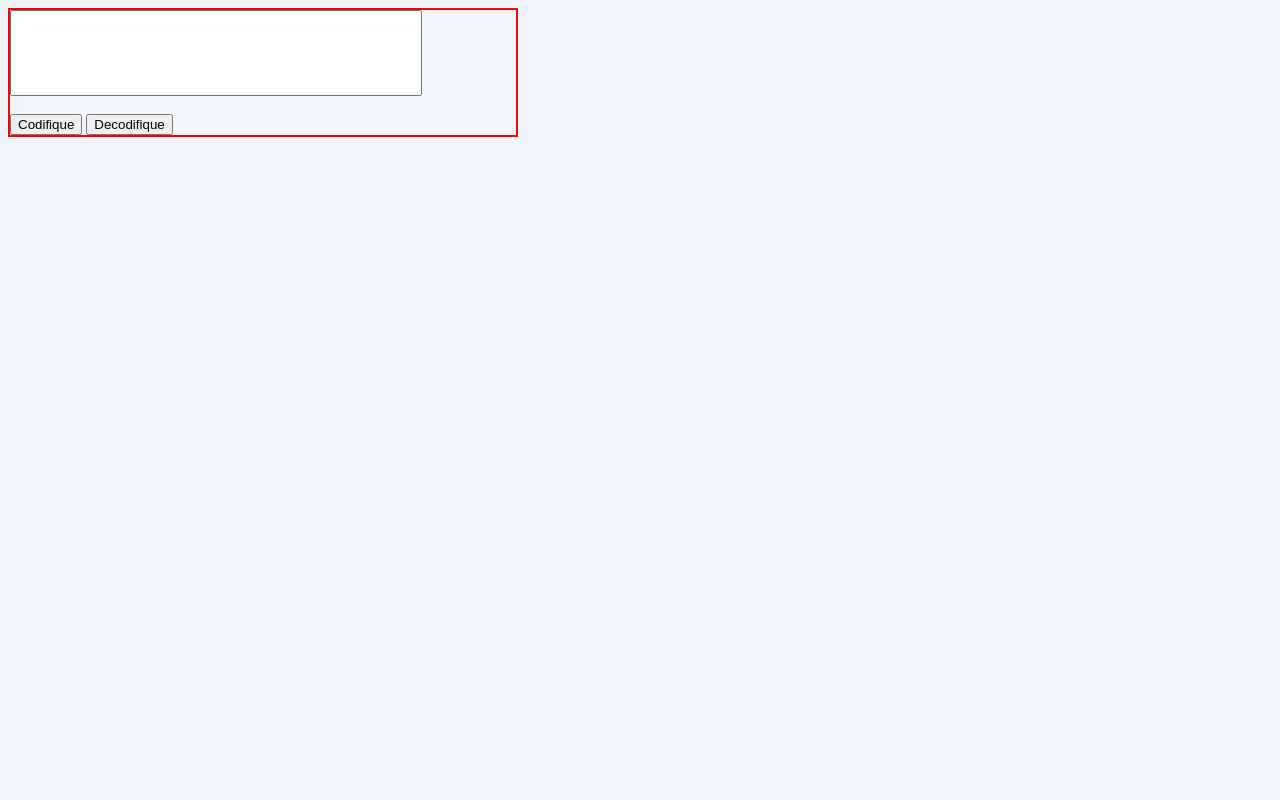
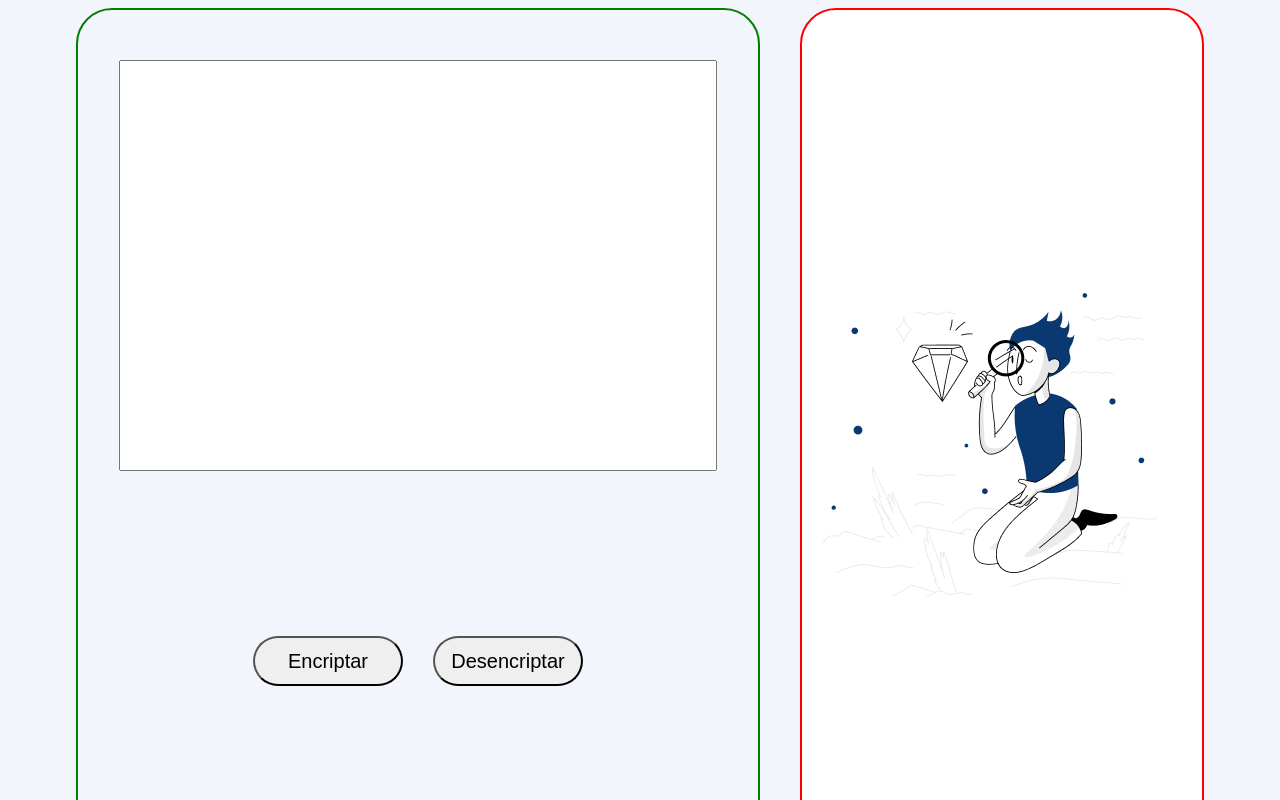
Before and after one commit to AlexVillaSC/Proyecto-encriptador, a plain HTML site: page index.html in a window 1280 px wide. Shown: the top 800 px of the page. Drawn offline with Linux system fonts and the light colour scheme.

Commit message:
Esta es la actualizacion de 5/08/2024

```diff
--- a/index.html
+++ b/index.html
@@ -11,17 +11,39 @@
 
 <body>
 
-    <div>
+    <div id = "general">
 
-        <input>
-        <br>
-        <br>
-        <button>Codifique</button>
-        <button>Decodifique</button>
+        <div id = "area-escribir">
+
+            <textarea cols="40" rows="15">
+
+            </textarea>
+
+            <div id="botones">
+                <button>Encriptar</button>
+                <button>Desencriptar</button>
+            </div>
+
+        </div>
+
+
+        <div id = "area-encripta">
+            <p></p>
+            <img src="Muñeco.png">
+            <button id = "boton-copiar">Copiar</button>
+            <div>
+                <h2></h2>
+                <p></p>
+            </div>
+
+        </div>
+
+
 
 
     </div>
 
+    <script src="logica.js"></script>
 
 
 
--- a/style.css
+++ b/style.css
@@ -1,22 +1,78 @@
-body {
-
+body{
     background-color: #F3F5FC;
 }
 
+#botones {
+    display: flex;
+    justify-content: center;
+    position: relative;
+    bottom: -200px;
 
-div {
+}
 
-    width: 40%;
+button{
+    height: 50px;
+    width: 150px;
+    margin: 15px;
+    border-radius: 35px;
+    font-size: 20px;
+}
 
-    border: 2px solid red
+#boton-copiar{
+
+    position: absolute;
+    bottom: 40px;
+    display: none;
+
+}
+
+textarea {
+    display: block;
+    position: relative;
+    top: 50px;
+    margin: 0 auto;
+    resize: none;
+    font-size: 24px;
+}
+
+#area-escribir{
+
+    width: 680px;
+    height: 944px;
+    border-radius: 36px;
+    border: 2px solid green;
+    margin-right: 20px;
+
 
 
 }
 
 
-input {
-
-    width: 80%;
-    height: 80px;
+#area-encripta{
+    display: flex;
+    justify-content: center;
+    position: relative;
+    height: 944px;
+    border: 2px solid red;
+    width: 400px;
+    border-radius: 36px;
+    margin-left: 20px;
+    background-color: #FFFFFF;
 
 }
+
+#general{
+    display: flex;
+    justify-content: center;
+    align-items: center;
+}
+
+img{
+    width: 336px;
+    height: 304px;
+    position: absolute;
+    top: 283px;
+    left: 20px;
+
+
+}
```
Also changed, not shown: Muñeco.png (added), logica.js (line endings or trailing spaces).
